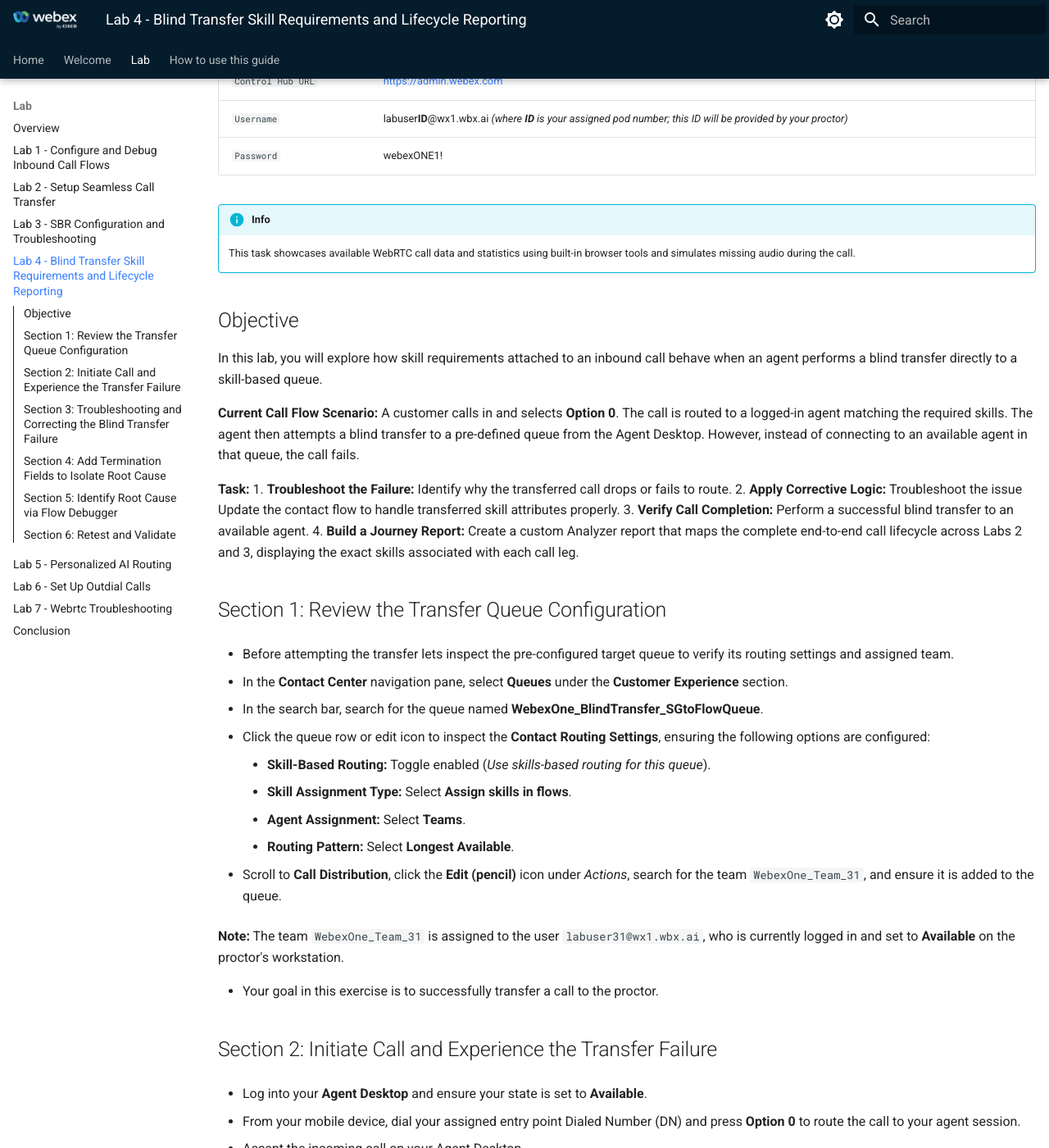
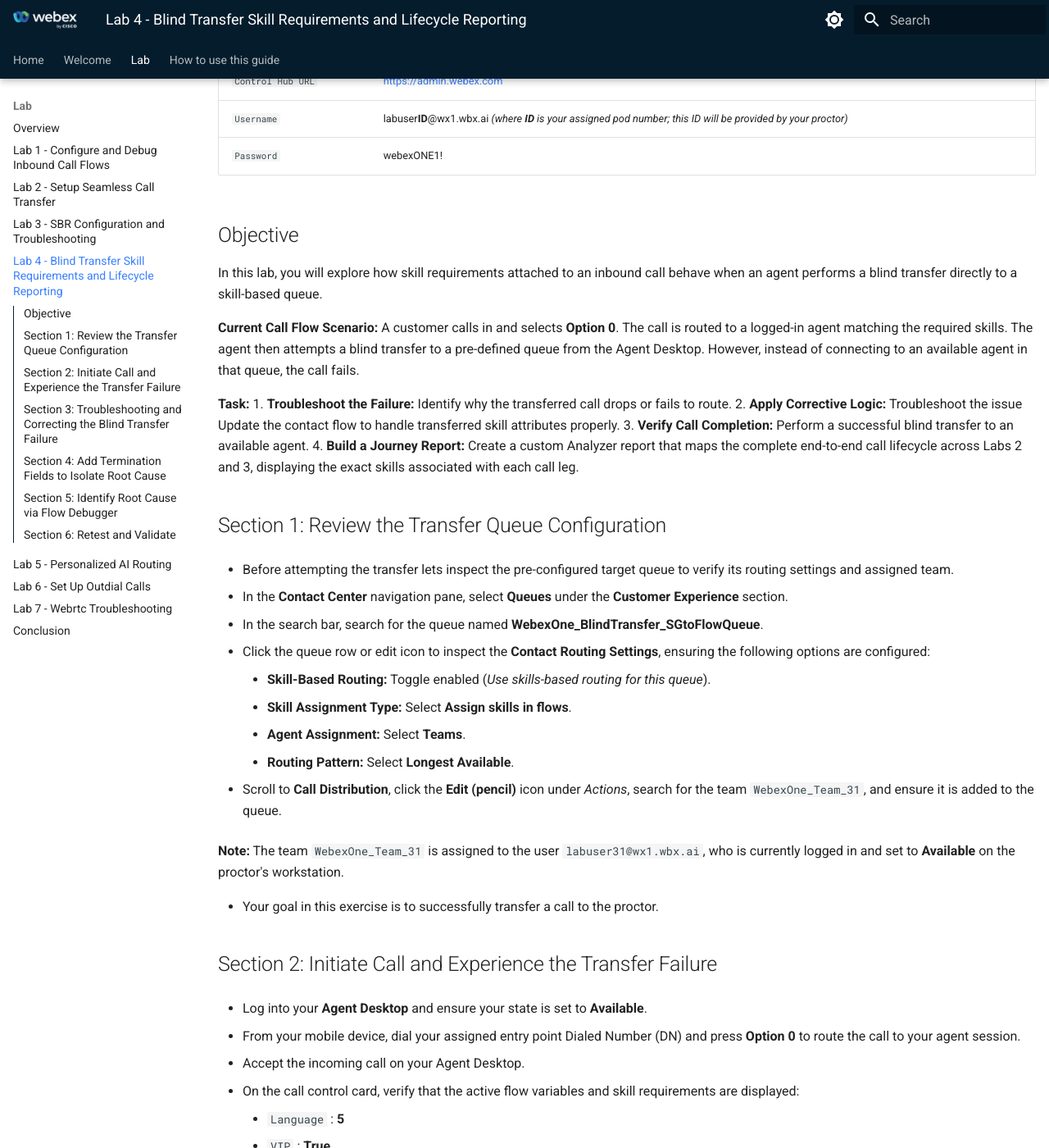
Before and after one commit to WebexCC-SA/LAB-21177, an MkDocs documentation site: the page built from docs/Excercise4.md, in a window 1280 px wide and 1400 px high, scrolled down 218 px. Shown: the whole window at 82% size. Built offline with MkDocs 1.6.1 and Material for MkDocs 9.7.7, drawn with Linux system fonts in a browser that asks for light colours; some of the changed text lies outside the part shown.

Commit message:
Update Excercise4.md

```diff
--- a/docs/Excercise4.md
+++ b/docs/Excercise4.md
@@ -9,9 +9,6 @@
 | `Username`       | labuser**ID**@wx1.wbx.ai _(where **ID** is your assigned pod number; this ID will be provided by your proctor)_ |
 | `Password`       | webexONE1! |
 
-
-!!! info
-	This task showcases available WebRTC call data and statistics using built-in browser tools and simulates missing audio during the call.
 
 ## Objective
 
```
Also changed, not shown: other parts of docs/Excercise4.md (+1 -1 lines).
